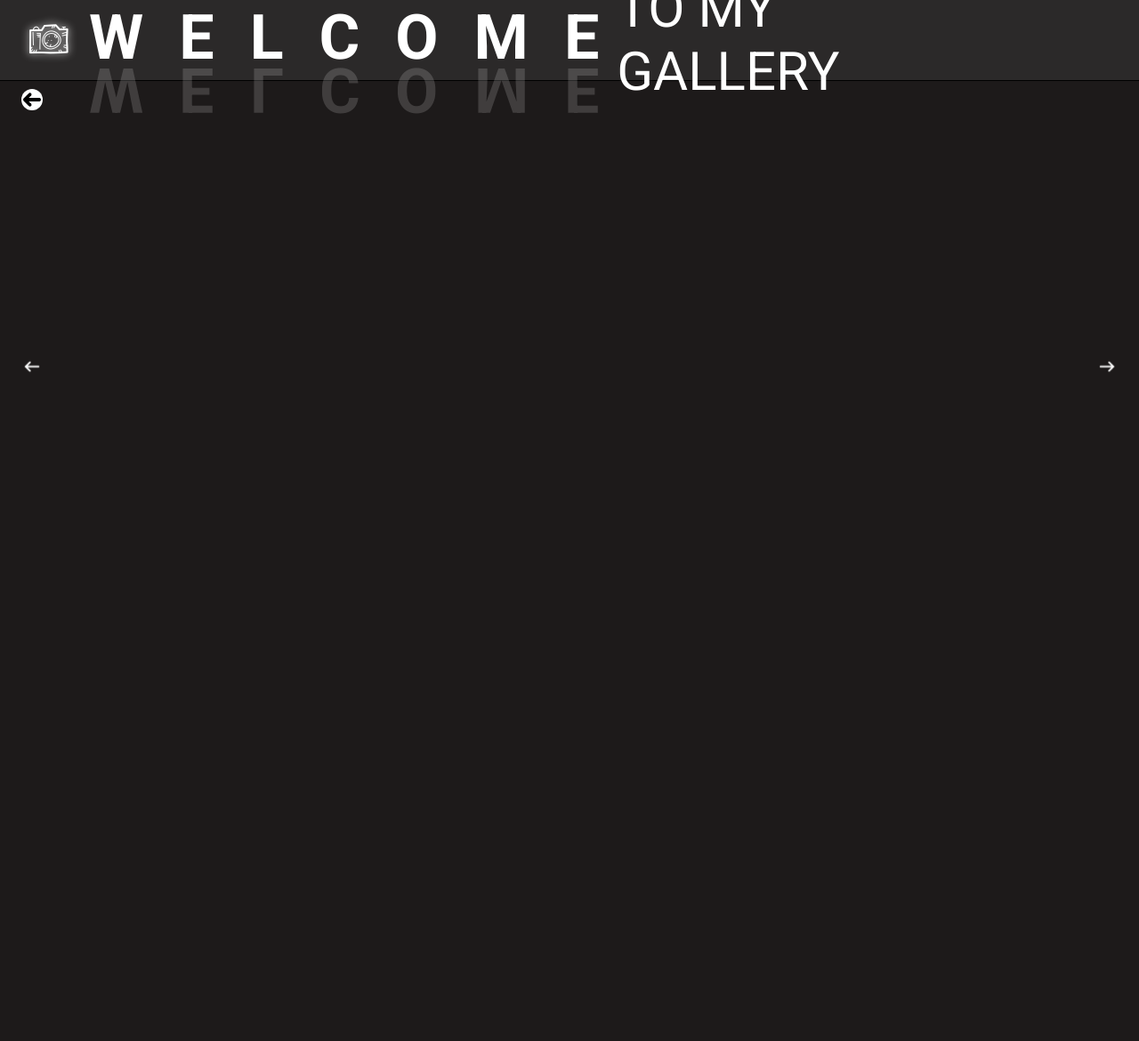
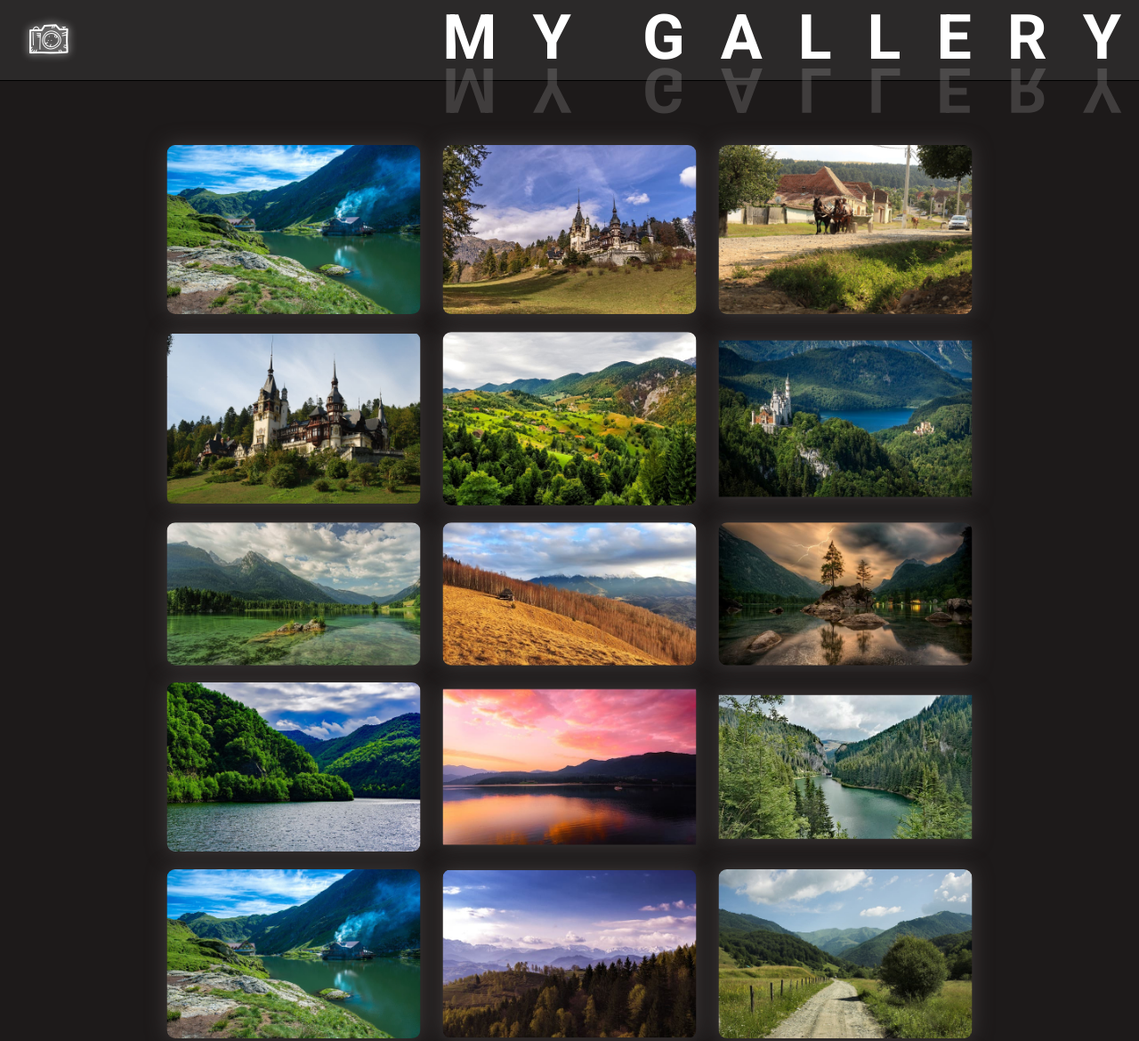
Before and after one commit to Nini76gaby/Fotogalerie, a plain HTML site: page index.html in a window 1280 px wide. Shown: the top 1170 px of the page at 89% size. Before the commit the page ends 800 px from the top, so only its background shows below. Drawn offline with Linux system fonts and the light colour scheme.

Commit message:
java Script code

```diff
--- a/index.html
+++ b/index.html
@@ -21,66 +21,82 @@
 
         <div class="text">
             <div class="wrapper">
-                <div class="letter">W</div>
-                <div class="shadow">W</div>
+                <div class="letter">M</div>
+                <div class="shadow">M</div>
+            </div>
+            <div class="wrapper">
+                <div class="letter">Y</div>
+                <div class="shadow">Y</div>
+            </div>
+            <div class="wrapper">
+                <div class="letter"></div>
+                <div class="shadow"></div>
+            </div>
+
+            <div class="wrapper">
+                <div class="letter">G</div>
+                <div class="shadow">G</div>
+            </div>
+            <div class="wrapper">
+                <div class="letter">A</div>
+                <div class="shadow">A</div>
+            </div>
+            <div class="wrapper">
+                <div class="letter">L</div>
+                <div class="shadow">L</div>
+            </div>
+            <div class="wrapper">
+                <div class="letter">L</div>
+                <div class="shadow">L</div>
             </div>
             <div class="wrapper">
                 <div class="letter">E</div>
                 <div class="shadow">E</div>
             </div>
             <div class="wrapper">
-                <div class="letter">L</div>
-                <div class="shadow">L</div>
+                <div class="letter">R</div>
+                <div class="shadow">R</div>
             </div>
             <div class="wrapper">
-                <div class="letter">C</div>
-                <div class="shadow">C</div>
-            </div>
-            <div class="wrapper">
-                <div class="letter">O</div>
-                <div class="shadow">O</div>
-            </div>
-            <div class="wrapper">
-                <div class="letter">M</div>
-                <div class="shadow">M</div>
-            </div>
-            <div class="wrapper">
-                <div class="letter">E</div>
-                <div class="shadow">E</div>
+                <div class="letter">Y</div>
+                <div class="shadow">Y</div>
             </div>
         </div>
-        <a class="nav" href="./index.html">TO MY GALLERY</a>
+
     </header>
-    <div id="content" class="content">
+    <div class="content" id="content">
         <div id="my_gallery" class="my-gallery">
-            <img onclick="fullscreen()" class="images d-none" src="img/bild 1.jpg">
-            <img onclick="fullscreen()" class="images d-none" src="img/bild4.jpg">
-            <img onclick="fullscreen()" class="images d-none" src="img/bild8.jpg">
-            <img onclick="fullscreen()" class="images d-none" src="img/bild13.jpg">
-            <img onclick="fullscreen()" class="images d-none" src="img/bild17.jpg">
-            <img onclick="fullscreen()" class="images d-none" src="img/bild5.jpg">
-            <img onclick="fullscreen()" class="images d-none" src="img/bild7.jpg">
-            <img onclick="fullscreen()" class="images d-none" src="img/bild9.jpg">
-            <img onclick="fullscreen()" class="images d-none" src="img/bild10.jpg">
-            <img onclick="fullscreen()" class="images d-none" src="img/bild14.jpg">
-            <img onclick="fullscreen()" class="images d-none" src="img/bild15.jpg">
-            <img onclick="fullscreen()" class="images d-none" src="img/bild18.jpg">
-            <img onclick="fullscreen()" class="images d-none" src="img/bild19.jpg">
-            <img onclick="fullscreen()" class="images d-none" src="img/bild23.jpg">
-            <img onclick="fullscreen()" class="images d-none" src="img/bild27.jpg">
-            <img onclick="fullscreen()" class="images d-none" src="img/bild3.jpg">
-            <img onclick="fullscreen()" class="images d-none" src="img/bild28.jpg">
-            <img onclick="fullscreen()" class="images d-none" src="img/bild5.jpg">
-            <img onclick="fullscreen()" class="images d-none" src="img/bild16.jpg">
-            <img onclick="fullscreen()" class="images d-none" src="img/bild20.jpg">
-            <img onclick="fullscreen()" class="images d-none" src="img/bild25.jpg">
+            <img onclick="openImage()" class="images" src="img/bild 1.jpg">
+            <img onclick="openImage()" class="images" src="img/bild4.jpg">
+            <img onclick="openImage()" class="images" src="img/bild8.jpg">
+            <img onclick="openImage()" class="images" src="img/bild13.jpg">
+            <img onclick="openImage()" class="images" src="img/bild17.jpg">
+            <img onclick="openImage()" class="images" src="img/bild5.jpg">
+            <img onclick="openImage()" class="images" src="img/bild7.jpg">
+            <img onclick="openImage()" class="images" src="img/bild9.jpg">
+            <img onclick="openImage()" class="images" src="img/bild10.jpg">
+            <img onclick="openImage()" class="images" src="img/bild14.jpg">
+            <img onclick="openImage()" class="images" src="img/bild15.jpg">
+            <img onclick="openImage()" class="images" src="img/bild18.jpg">
+            <img onclick="openImage()" class="images" src="img/bild19.jpg">
+            <img onclick="openImage()" class="images" src="img/bild23.jpg">
+            <img onclick="openImage()" class="images" src="img/bild27.jpg">
+            <img onclick="openImage()" class="images" src="img/bild3.jpg">
+            <img onclick="openImage()" class="images" src="img/bild28.jpg">
+            <img onclick="openImage()" class="images" src="img/bild5.jpg">
+            <img onclick="openImage()" class="images" src="img/bild16.jpg">
+            <img onclick="openImage()" class="images" src="img/bild20.jpg">
+            <img onclick="openImage()" class="images" src="img/bild25.jpg">
         </div>
     </div>
     <!--Vollbild Sektion-->
-    <div id="full-screen" class="full-screen d-none">
-        <img onclick="backToGallery()" src="icons/arrow.png" id="arrow" class="back-to-gallery" alt="backarrow">
-        <img onclick="previousImage()" src="icons/leftarrow.webp" id="leftArrow" class="previous-img" alt="leftarrow">
-        <img onclick="nextImage()" src="icons/rightarrow.webp" id="rightArrow" class="next-img" alt="rightarrow">
+    <div id="full-screen" class="full_screen d-none ">
+        <img onclick="backToGallery()" id="arrow" class="back-to-gallery" src="icons/arrow.png" alt="backarrow">
+        <div id="container-fullscreen-img">
+            <img onclick="previousImage()" id="leftArrow" class="previous-img" src="icons/leftarrow.webp"
+                alt="leftarrow">
+            <img onclick="nextImage()" id="rightArrow" class="next-img" src="icons/rightarrow.webp" alt="rightarrow">
+        </div>
     </div>
     <footer>
         <div>
--- a/script.js
+++ b/script.js
@@ -1,5 +1,5 @@
 let images=[
-    "img/bild1.jpg",
+    "img/bild 1.jpg",
     "img/bild4.jpg",
     "img/bild8.jpg",
     "img/bild13.jpg",
@@ -23,9 +23,47 @@ let images=[
 ];
 
 
+function render(){
+ let content= document.getElementById("content");
+ for(let i=0; i<images.length; i++) {
+   let image=images[i];
+   content.innerHTML += `
+   <img onclick="openImage(${i})" class="images" src="${image}">
+   `;
+ }
+}
+
+function openImage(i){
+    document.getElementById('full-screen').classList.remove('d-none');
+    let imageSrc=images[i];
+    document.getElementById('container-fullscreen-img').innerHTML= `
+    <img src="${imageSrc}" class="images">
+    <img onclick="previousImage(${i})" id="leftArrow" class="previous-img" src="icons/leftarrow.webp">
+    <img onclick="nextImage(${i})" id="rightArrow" class="next-img" src="icons/rightarrow.webp">
+
+    `;
+    }
+
+ function previousImage(i) {
+    if(i == 21) {
+        i = 0;
+        openImage(i);
+    } else {
+        openImage(i + 1);
+    }
+}
 
 
-function render(){
- let content= document.getElementById('content');
- content.innerHTML='';
-}
+ function nextImage(i) {
+     if(i == 0) {
+        i = 21;
+        openImage(i);
+     } else {
+        openImage(i - 1);
+      }
+ }
+
+
+ function backToGallery() {
+        document.getElementById('full-screen').classList.add('d-none');
+    }
--- a/style.css
+++ b/style.css
@@ -23,13 +23,7 @@ header {
     filter: drop-shadow(0 0 5px white);
 }
 
-.nav {
-    color: white;
-    font-size: 60px;
-    text-decoration: none;
-    cursor: pointer;
-    margin-right: 360px;
-}
+
 
 .text {
     font-family: roboto;
@@ -70,19 +64,20 @@ header {
     }
 }
 
-/*.content {
+.content {
     display: flex;
     flex-direction: row;
     gap: 36px;
     flex-wrap: wrap;
     margin-top: 150px;
     justify-content: center;
-}*/
+}
 
 .my-gallery {
     display: flex;
     flex-wrap: wrap;
     justify-content: center;
+    margin-top:150px;
     gap: 10px;
     padding: 8px;
     margin: 0;
@@ -148,9 +143,9 @@ header {
     filter: opacity(0.8);
     color: gray;
 }
-/*.d-none{
+.d-none{
     display: none;
-}*/
+}
 footer {
     margin: 0;
     height: 100px;
```
